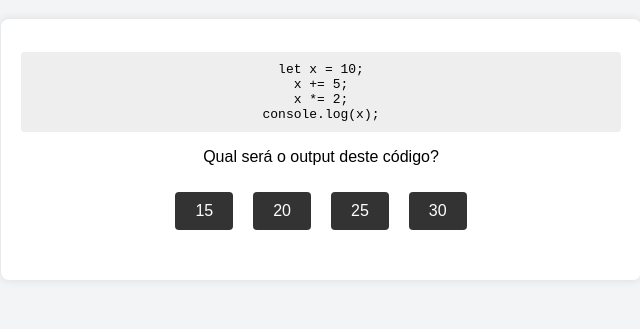
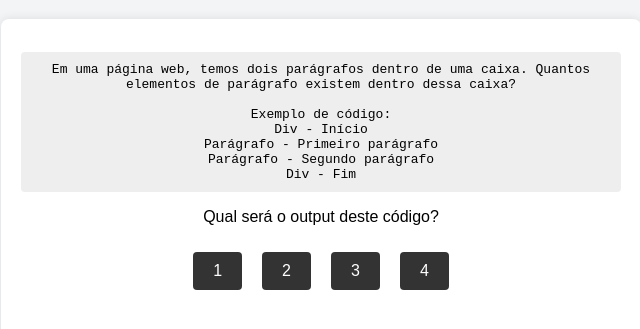
Before and after one commit to Gabizinha1002/Atividade-diferenciada, a plain HTML site: page index.html in a window 1280 px wide. Shown: the part 81-410 px from the top of the page, without its empty margins (319-959 px from the left). Drawn offline with Linux system fonts and the light colour scheme.

Commit message:
Add files via upload

```diff
--- a/index.html
+++ b/index.html
@@ -1,5 +1,5 @@
 <!DOCTYPE html>
-<html lang="pt">
+<html lang="pt-br">
 <head>
     <meta charset="UTF-8">
     <meta name="viewport" content="width=device-width, initial-scale=1.0">
@@ -10,14 +10,9 @@
     <h1>Acerte o Output</h1>
     <div id="jogo">
         <div id="pergunta">
-            <p id="codigo">let x = 10; <br> x += 5; <br> x *= 2; <br> console.log(x);</p>
+            <p id="codigo"></p>
             <p>Qual será o output deste código?</p>
-            <div id="escolha">
-                <button onclick="verificarResposta(15)">15</button>
-                <button onclick="verificarResposta(20)">20</button>
-                <button onclick="verificarResposta(25)">25</button>
-                <button onclick="verificarResposta(30)">30</button>
-            </div>
+            <div id="opcoes"></div>
             <p id="feedback"></p>
         </div>
         <button onclick="proximaPergunta()" id="proximo-botao" style="display:none;">Próxima Pergunta</button>
--- a/script.js
+++ b/script.js
@@ -1,31 +1,31 @@
 let perguntaAtual = 0;
 let perguntas = [
     {
-        codigo: `let x = 10;\nx += 5;\nx *= 2;\nconsole.log(x);`,
-        resposta: 30,
-        escolha: [15, 20, 25, 30]
+        codigo: `Em uma página web, temos dois parágrafos dentro de uma caixa. Quantos elementos de parágrafo existem dentro dessa caixa?\n\nExemplo de código:\nDiv - Início\n    Parágrafo - Primeiro parágrafo\n    Parágrafo - Segundo parágrafo\nDiv - Fim`,
+        resposta: 2,
+        opcoes: [1, 2, 3, 4]
     },
     {
-        codigo: `let y = 3;\ny -= 1;\ny **= 2;\nconsole.log(y);`,
-        resposta: 4,
-        escolha: [2, 4, 8, 9]
+        codigo: `Em um arquivo CSS, temos a seguinte regra:\n\n.caixa {\n    background-color: red;\n}\n\nNo HTML, aplicamos essa classe em um elemento Div:\n\n<div class="caixa"></div>\n\nQual será a cor de fundo exibida no elemento?`,
+        resposta: "vermelho",
+        opcoes: ["azul", "verde", "vermelho", "sem cor"]
     },
     {
-        codigo: `let a = 2;\nlet b = 5;\nlet c = a + b * 3;\nconsole.log(c);`,
-        resposta: 17,
-        escolha: [11, 15, 17, 21]
+        codigo: `Um loop em HTML/CSS imprime o valor de i de 0 a 2. Qual será a saída do programa?\n\nExemplo de código:\npara i em intervalo(3):\n    Imprimir(i)`,
+        resposta: "0 1 2",
+        opcoes: ["1", "2", "0 1 2", "Nenhuma saída"]
     }
 ];
 
 function exibirPergunta() {
     document.getElementById("codigo").innerText = perguntas[perguntaAtual].codigo;
-    let escolha = document.getElementById("escolha");
-    escolha.innerHTML = "";
-    perguntas[perguntaAtual].escolha.forEach(opcao => {
+    let opcoes = document.getElementById("opcoes");
+    opcoes.innerHTML = "";
+    perguntas[perguntaAtual].opcoes.forEach(opcao => {
         let botao = document.createElement("button");
         botao.innerText = opcao;
         botao.onclick = () => verificarResposta(opcao);
-        escolha.appendChild(botao);
+        opcoes.appendChild(botao);
     });
     document.getElementById("feedback").innerText = "";
     document.getElementById("proximo-botao").style.display = "none";
```
